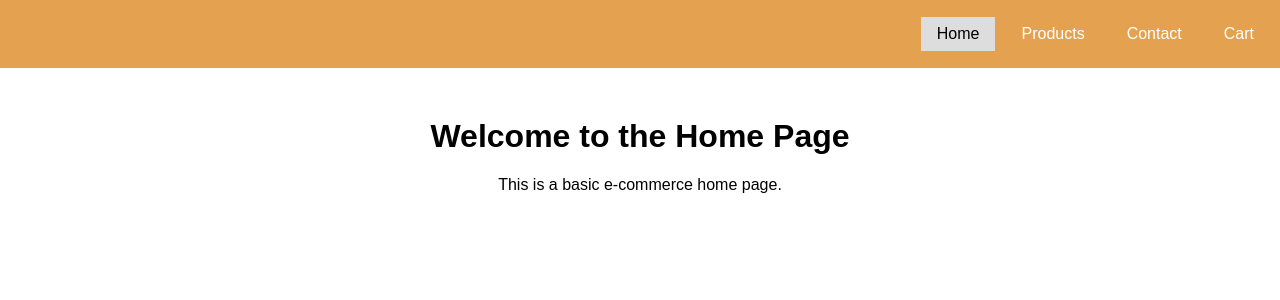
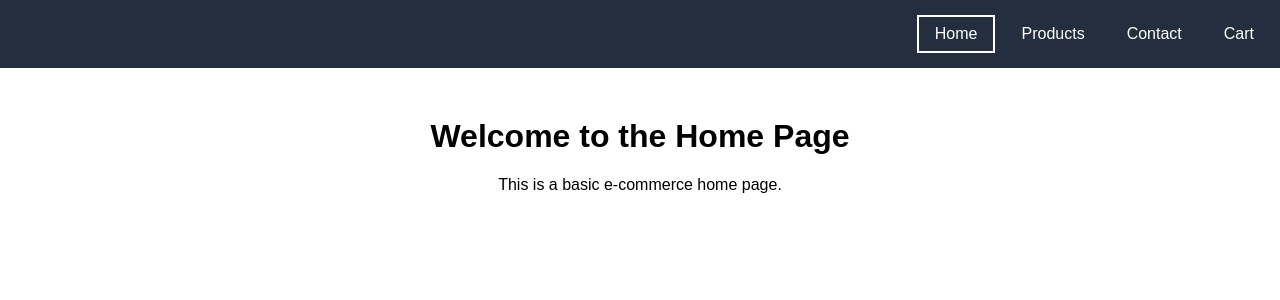
Before and after one commit to mayurpatle/S-MART-ReactJs-, a React (Create React App) app: page / in a window 1280 px wide. In both pictures the pointer is over the link "Home". Shown: the top 300 px of the page. Built offline with nearby package versions, Linux system fonts and the light colour scheme.

Commit message:
styled the  navbar

```diff
--- a/package.json
+++ b/package.json
@@ -3,6 +3,7 @@
   "version": "0.1.0",
   "private": true,
   "dependencies": {
+    "@material-tailwind/react": "^2.1.9",
     "@testing-library/jest-dom": "^5.17.0",
     "@testing-library/react": "^13.4.0",
     "@testing-library/user-event": "^13.5.0",
--- a/src/styles/Navbar.module.css
+++ b/src/styles/Navbar.module.css
@@ -1,6 +1,6 @@
 /* Navbar.module.css */
 .navbar {
-  background-color: #e4a251;
+  background-color: #232F3E;
   height :3rem    ;
 
   padding: 10px;
@@ -16,8 +16,9 @@
 }
 
 .navbar a:hover {
-  background-color: #ddd;
-  color: black;
+  background-color: none;
+  color: #ffffff;
+  border : solid 2px #ffffff
 }
 ul {
   list-style-type: none ;
```
Also changed, not shown: 1 other file (tests, documents, lock files or other folders).
